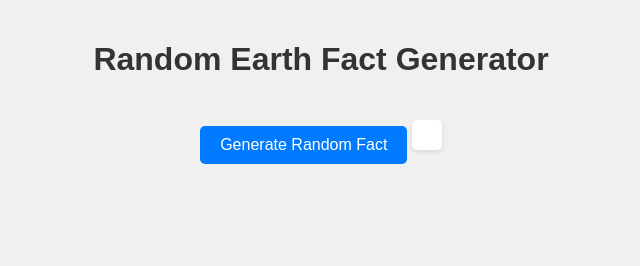
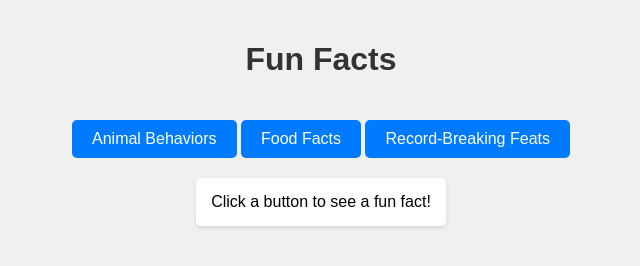
Before and after one commit to kartikmehta18/genai-pieces, a plain HTML site: page index.html in a window 1280 px wide. Shown: the whole page, without its empty margins (319-959 px from the left). Drawn offline with Linux system fonts and the light colour scheme.

Commit message:
Update index.html

```diff
--- a/index.html
+++ b/index.html
@@ -3,13 +3,21 @@
 <head>
     <meta charset="UTF-8">
     <meta name="viewport" content="width=device-width, initial-scale=1.0">
-    <title>Random Earth Fact Generator</title>
+    <title>Fun Facts</title>
     <link rel="stylesheet" href="styles.css">
 </head>
 <body>
-    <h1>Random Earth Fact Generator</h1>
-    <button id="generate-fact">Generate Random Fact</button>
-    <div id="fact-display" class="fact-display"></div>
+    <div class="container">
+        <h1>Fun Facts</h1>
+        <div class="buttons">
+            <button onclick="showFact('animal')">Animal Behaviors</button>
+            <button onclick="showFact('food')">Food Facts</button>
+            <button onclick="showFact('record')">Record-Breaking Feats</button>
+        </div>
+        <div id="fact-display" class="fact-display">
+            Click a button to see a fun fact!
+        </div>
+    </div>
     <script src="script.js"></script>
 </body>
 </html>
```
